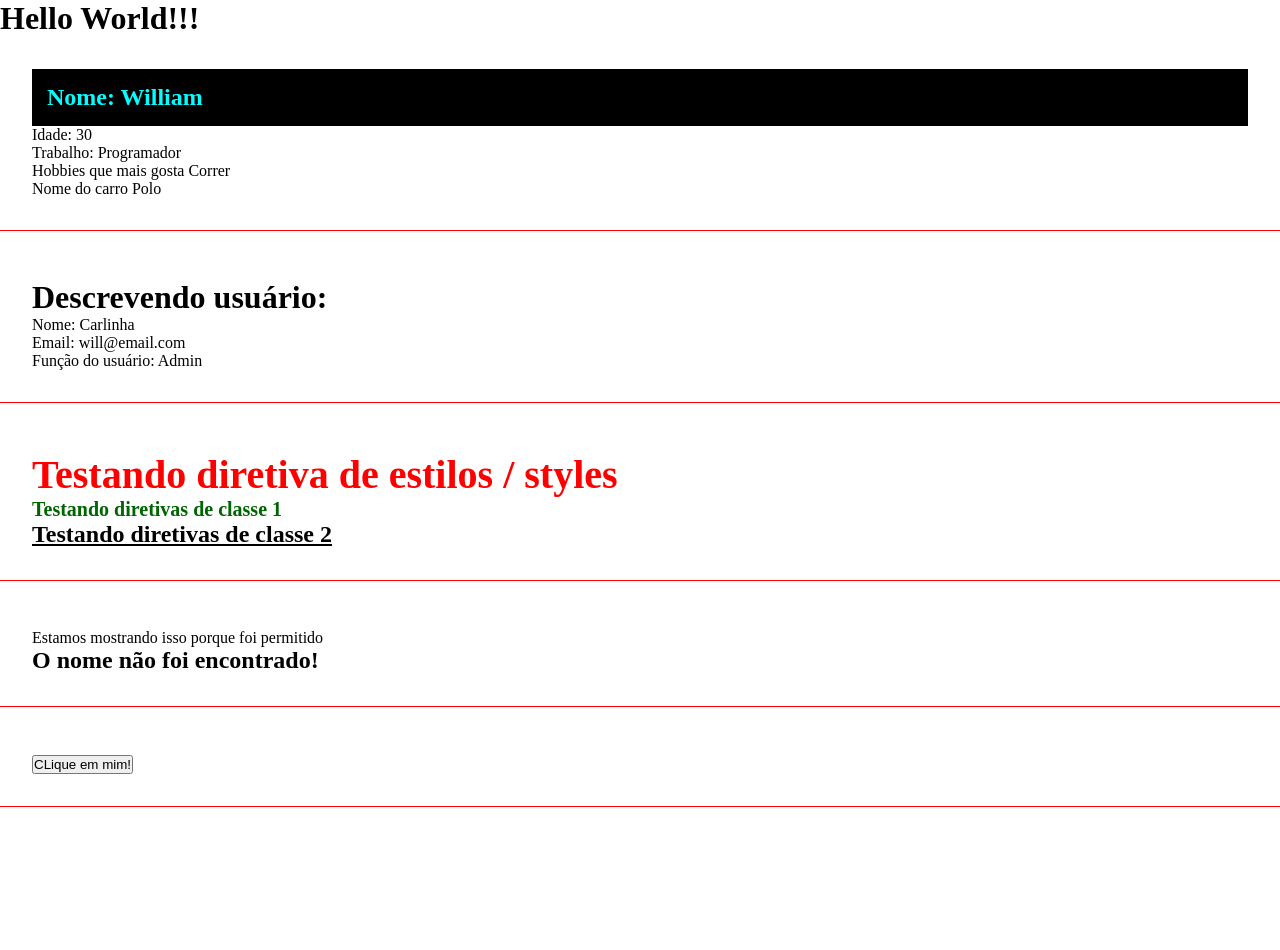
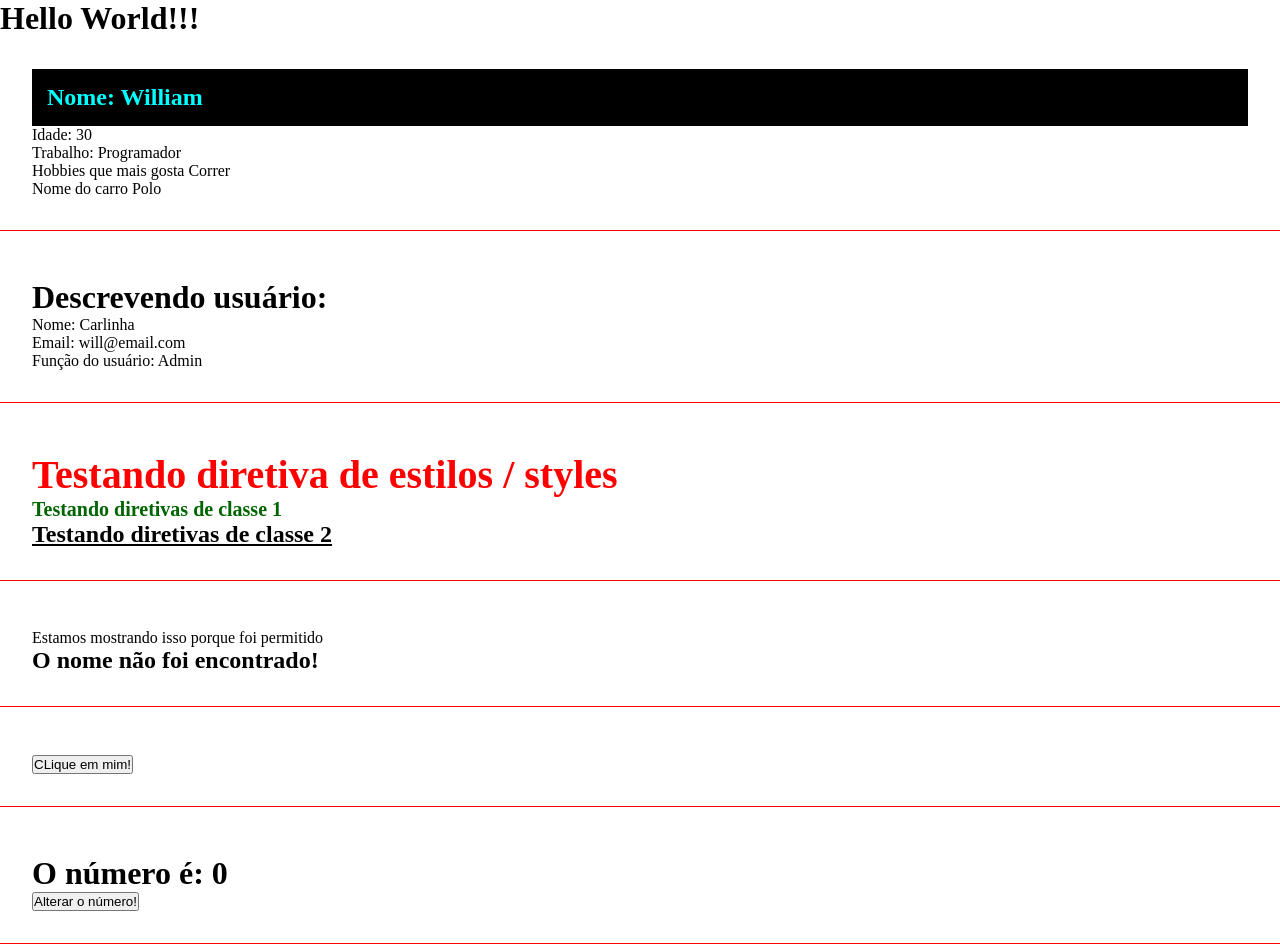
Before and after one commit to williamwhang/moment, an Angular app: page / in a window 1280 px wide. Shown: the top 950 px of the page. Built offline with nearby package versions, Linux system fonts and the light colour scheme.

Commit message:
Emitindo eventos @Output

```diff
--- a/src/app/app.component.html
+++ b/src/app/app.component.html
@@ -4,3 +4,4 @@
 <app-directives></app-directives>
 <app-if-render></app-if-render>
 <app-eventos></app-eventos>
+<app-emitter></app-emitter>
--- a/src/app/app.module.ts
+++ b/src/app/app.module.ts
@@ -7,6 +7,8 @@
 import { DirectivesComponent } from './components/directives/directives.component';
 import { IfRenderComponent } from './components/if-render/if-render.component';
 import { EventosComponent } from './components/eventos/eventos.component';
+import { EmitterComponent } from './components/emitter/emitter.component';
+import { ChangeNumberComponent } from './components/change-number/change-number.component';
 
 @NgModule({
   declarations: [
@@ -15,7 +17,9 @@
     ParentDataComponent,
     DirectivesComponent,
     IfRenderComponent,
-    EventosComponent
+    EventosComponent,
+    EmitterComponent,
+    ChangeNumberComponent
   ],
   imports: [
     BrowserModule
--- /dev/null
+++ b/src/app/components/change-number/change-number.component.html
@@ -0,0 +1 @@
+<button (click)="handleClick()">Alterar o número!</button>
--- /dev/null
+++ b/src/app/components/change-number/change-number.component.ts
@@ -0,0 +1,20 @@
+import { Component, OnInit, Output, EventEmitter } from '@angular/core';
+
+@Component({
+  selector: 'app-change-number',
+  templateUrl: './change-number.component.html',
+  styleUrls: ['./change-number.component.css']
+})
+export class ChangeNumberComponent implements OnInit {
+  @Output() changeNumber: EventEmitter<any> = new EventEmitter;
+
+  constructor() { }
+
+  ngOnInit(): void {
+  }
+
+  handleClick() {
+    this.changeNumber.emit();
+  }
+
+}
--- /dev/null
+++ b/src/app/components/emitter/emitter.component.html
@@ -0,0 +1,4 @@
+<div class="class">
+  <h1>O número é: {{ myNumber }}</h1>
+  <app-change-number (changeNumber)="onchangeNumber()"></app-change-number>
+</div>
--- /dev/null
+++ b/src/app/components/emitter/emitter.component.ts
@@ -0,0 +1,21 @@
+import { Component, OnInit } from '@angular/core';
+
+@Component({
+  selector: 'app-emitter',
+  templateUrl: './emitter.component.html',
+  styleUrls: ['./emitter.component.css']
+})
+export class EmitterComponent implements OnInit {
+
+  myNumber: number = 0;
+
+  constructor() { }
+
+  ngOnInit(): void {
+  }
+
+  onchangeNumber() {
+    this.myNumber = Math.floor(Math.random() * 10)
+  }
+
+}
```
Also changed, not shown: src/app/components/change-number/change-number.component.css (added), src/app/components/emitter/emitter.component.css (added), 2 other files (tests, documents, lock files or other folders).
